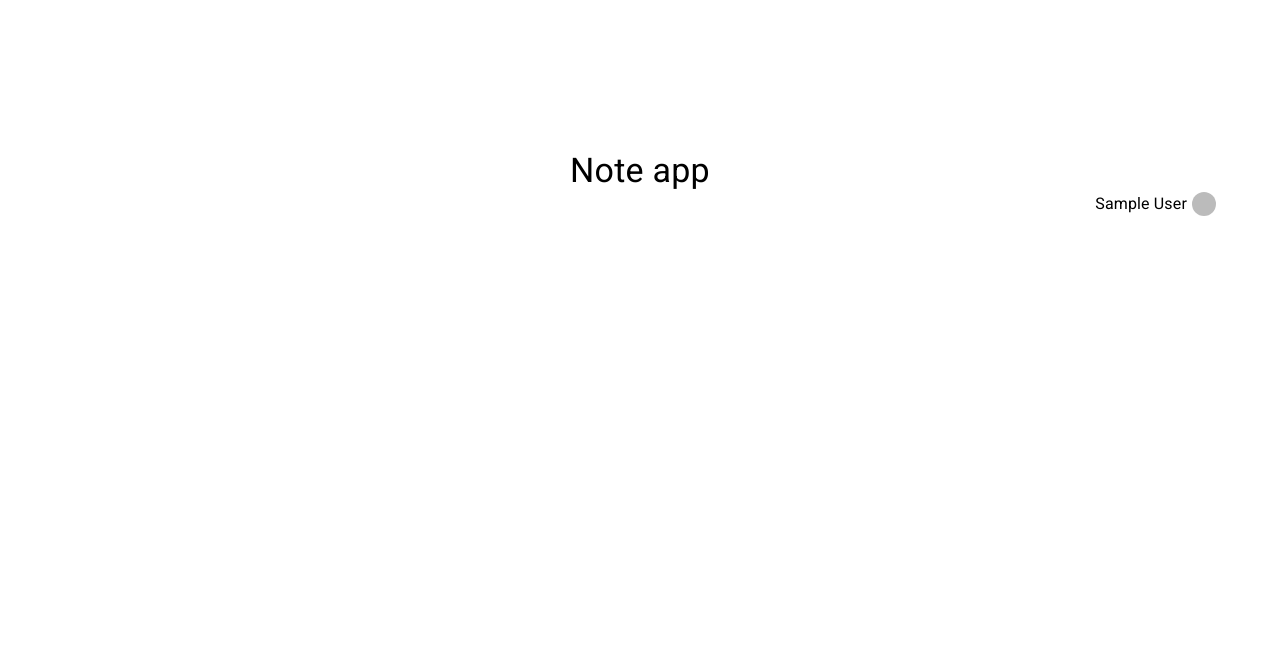
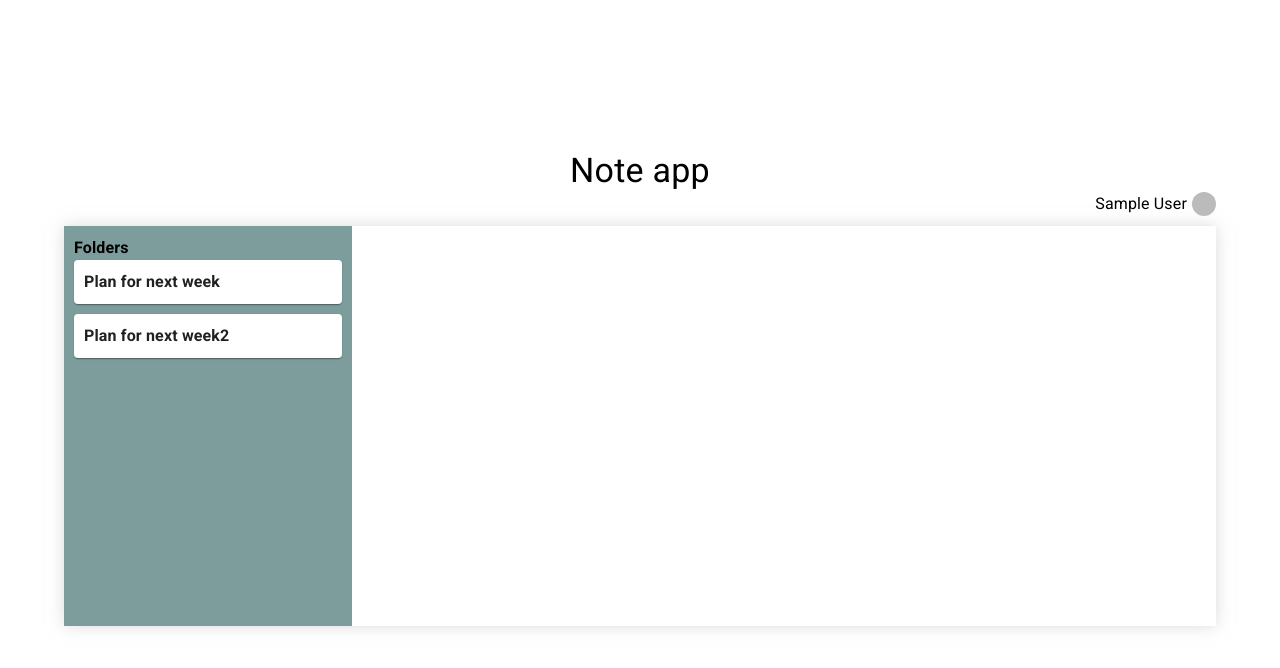
Before and after one commit to phucbtdev/note-app-frontend, a React (Vite) app: page / in a window 1280 px wide. Shown: the top 668 px of the page. Built offline with nearby package versions, Linux system fonts and the light colour scheme; no server answers; sample sign-in values are in the browser's storage.

Commit message:
[Component] - Create Folder component

```diff
--- /dev/null
+++ b/src/component/FolderList.jsx
@@ -0,0 +1,64 @@
+import { Card, CardContent, List, Typography } from '@mui/material';
+import React, { useState } from 'react';
+import { Link, useParams } from 'react-router-dom';
+
+const ListFolders = ({ folders }) => {
+    const { olderId } = useParams()
+    const [activeFolderId, setActiveFolderId] = useState(olderId);
+
+    return (
+        <>
+            <List
+                sx={{
+                    height: '100%',
+                    bgcolor: '#7D9D9C',
+                    padding: '10px',
+                    textAlign: 'left',
+                }}
+
+                subheader={
+                    <Typography
+                        sx={{
+                            fontWeight: 'bold'
+                        }}
+                    >
+                        Folders
+                    </Typography>
+                }
+            >
+                {folders.map(({ id, folderName }) => {
+                    return (
+                        <Link
+                            key={id}
+                            style={{ textDecoration: 'none' }}
+                            to={`folders/${id}`}
+                            onClick={() => setActiveFolderId(id)}
+                        >
+                            <Card
+                                sx={{
+                                    mb: '10px',
+                                    bgcolor: id == activeFolderId ? 'rgb(255 211 140)' : null
+                                }}
+                            >
+                                <CardContent
+                                    sx={{ '&:last-child': { pb: '10px' }, padding: '10px' }}
+                                >
+                                    <Typography
+                                        sx={{
+                                            fontSize: '16px',
+                                            fontWeight: 'bold'
+                                        }}
+                                    >
+                                        {folderName}
+                                    </Typography>
+                                </CardContent>
+                            </Card>
+                        </Link>
+                    )
+                })}
+            </List>
+        </>
+    );
+}
+
+export default ListFolders;
--- a/src/pages/Home.jsx
+++ b/src/pages/Home.jsx
@@ -1,10 +1,29 @@
-import { Box, Typography } from '@mui/material';
+import { Box, Typography, Grid } from '@mui/material';
+import { Outlet } from 'react-router-dom';
+
 import UserMenu from '../component/UserMenu';
+import FolderList from '../component/FolderList';
+
 export default function Home() {
+    const folders = [
+        { id: '1', folderName: 'Plan for next week' },
+        { id: '2', folderName: 'Plan for next week2' }
+    ]
+
     return <>
         <Typography variant="h4" color="initial">Note app</Typography>
         <Box sx={{ display: 'flex', justifyContent: 'right', mb: '10px' }}>
             <UserMenu />
         </Box>
+        <Grid container sx={{ boxShadow: '0 0 15px 0 rgb(193 193 193 / 60%)' }}>
+            <Grid item xs={3}>
+                <Box sx={{ height: '50vh' }}>
+                    <FolderList folders={folders}></FolderList>
+                </Box>
+            </Grid>
+            <Grid item xs={9}>
+                <Outlet></Outlet>
+            </Grid>
+        </Grid>
     </>
 }
```
Also changed, not shown: src/router/index.jsx (+7 -0 lines).
